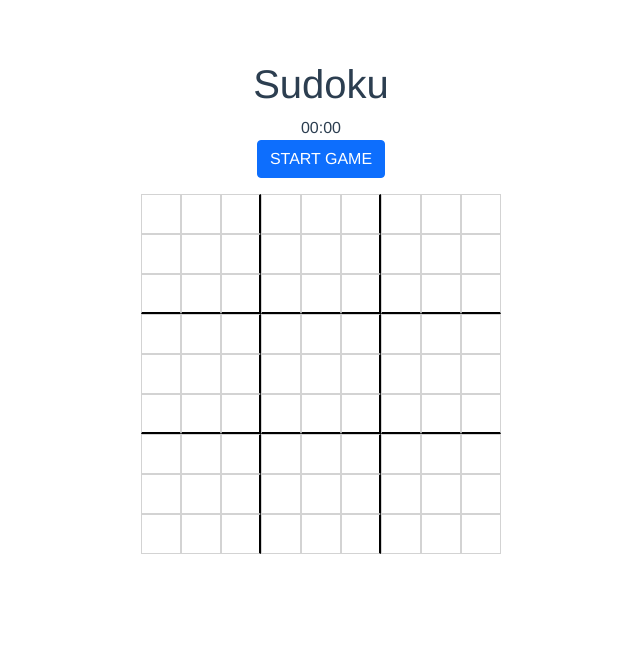
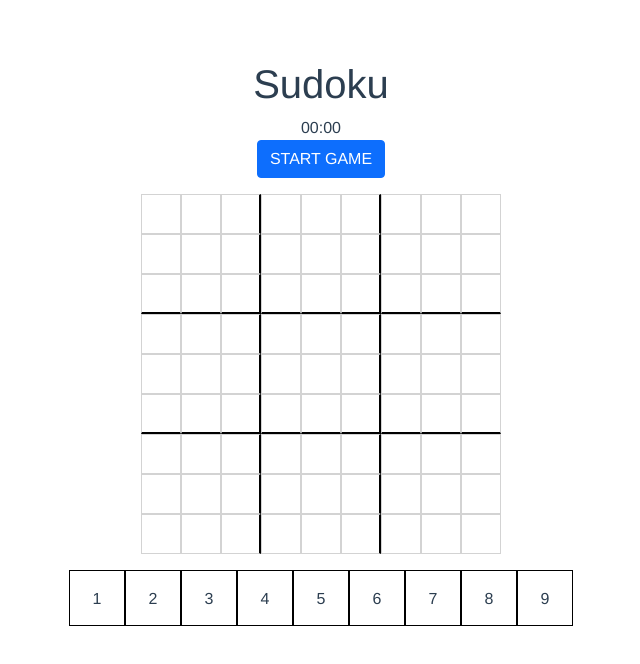
Before and after one commit to ririro93/vue_sudoku, a Vue app: page / in a window 1280 px wide. Shown: the top 664 px of the page, without its empty margins (319-959 px from the left). Built offline with nearby package versions, Linux system fonts and the light colour scheme.

Commit message:
Feat: added NumberInput component

```diff
--- a/src/App.vue
+++ b/src/App.vue
@@ -2,14 +2,52 @@
   <div id="app">
     <h1>Sudoku</h1>
     <GameInfo @game-start="onGameStart" />
-    <Board />
+    <Board
+      :board="board"
+      :squareClasses="squareClasses"
+      @square-click="onSquareClick"
+    />
+    <NumberInput
+      :numberClasses="numberClasses"
+      @number-click="onNumberClick"
+    />
   </div>
 </template>
 
 <script>
 import GameInfo from '@/components/GameInfo.vue'
 import Board from '@/components/Board.vue'
-// import NumberInput from '@/components/NumberInput.vue'
+import NumberInput from '@/components/NumberInput.vue'
+
+const board = []
+const squareClasses = {}
+const numberClasses = {}
+
+// initialize Board
+for (let i=0; i<9; i++) {
+  let rows = []
+  for (let j=0; j<9; j++) {
+    const squareId = 9 * i + j
+    squareClasses[squareId] = {
+      'border-right': false,
+      'border-bot': false,
+      'selected': false
+    }
+    rows.push('')
+    if (j === 2 || j === 5 ) {
+      squareClasses[squareId]['border-right'] = true
+    }
+    if (i === 2 || i === 5) {
+      squareClasses[squareId]['border-bot'] = true
+    }
+  }
+  board.push(rows)
+}
+
+// initialize NumberInput
+for (let i=1; i<10; i++) {
+  numberClasses[i] = {'selected': false}
+}
 
 export default {
   name: 'App',
@@ -17,12 +55,35 @@ export default {
   components: {
     GameInfo,
     Board,
-    // NumberInput
+    NumberInput
+  },
+
+  data: function () {
+    return {
+      // for Board
+      board,
+      squareClasses,
+      selectedSquare: 0,
+
+      // for NumberInput
+      numberClasses,
+      selectedNumber: 1
+    }
   },
 
   methods: {
     onGameStart: function () {
       console.log('Game Start from app')
+    },
+    onSquareClick: function ([r, c]) {
+      this.squareClasses[this.selectedSquare]['selected'] = false
+      this.selectedSquare = 9 * r + c
+      this.squareClasses[this.selectedSquare]['selected'] = true
+    },
+    onNumberClick: function (num) {
+      this.numberClasses[this.selectedNumber]['selected'] = false
+      this.selectedNumber = num
+      this.numberClasses[this.selectedNumber]['selected'] = true
     }
   }
 }
--- a/src/components/Board.vue
+++ b/src/components/Board.vue
@@ -3,7 +3,7 @@
   <div class="d-flex justify-content-center" v-for="(row, r) in board" :key="r" >
     <div
       class="square"
-      v-bind:class="{ 'border-right': borderRight[r][c], 'border-bot': borderBottom[r][c] }"
+      :class="squareClasses[9*r + c]"
       v-for="(square, c) in row"
       :key="9*r + c"
       @click="onClickSquare(r, c)"
@@ -15,46 +15,19 @@
 </template>
 
 <script>
-const board = []
-const borderRight = []
-const borderBottom = []
 
-for (let i=0; i<9; i++) {
-  let rows = []
-  let rowRight = []
-  let rowBottom = []
-  for (let j=0; j<9; j++) {
-    rows.push('')
-    if (j === 2 || j === 5 ) {
-      rowRight.push(true)
-    } else {
-      rowRight.push(false)
-    }
-    if (i === 2 || i === 5) {
-      rowBottom.push(true)
-    } else {
-      rowBottom.push(false)
-    }
-  }
-  board.push(rows)
-  borderRight.push(rowRight)
-  borderBottom.push(rowBottom)
-}
 
 export default {
   name: 'Board',
 
-  data: function () {
-    return {
-      board,
-      borderRight,
-      borderBottom
-    }
+  props: {
+    board: Array,
+    squareClasses: Object
   },
 
   methods: {
     onClickSquare: function (r, c) {
-      console.log(r, c, 'value:', this.board[r][c])
+      this.$emit('square-click', [r, c])
     }
   }
 }
@@ -72,7 +45,11 @@ export default {
   border-right: 2px black solid;
 }
 
-.border-bot{
+.border-bot {
   border-bottom: 2px black solid;
 }
+
+.selected {
+  background-color: lightgray;
+}
 </style>
--- a/src/components/NumberInput.vue
+++ b/src/components/NumberInput.vue
@@ -0,0 +1,51 @@
+<template>
+  <div class="d-flex justify-content-center">
+    <div
+      class="number-btn"
+      :class="numberClasses[num]"
+      v-for="num in numbers"
+      :key="num"
+      @click="onNumberClick(num)"
+    >
+      {{ num }}
+    </div>
+  </div>
+</template>
+
+<script>
+const numbers = []
+for (let i=1; i < 10; i++) {
+  numbers.push(i)
+}
+
+export default {
+  name: 'NumberInput',
+
+  props: {
+    numberClasses: Object
+  },
+
+  data: function () {
+    return {
+      numbers
+    }
+  },
+
+  methods: {
+    onNumberClick: function (num) {
+      this.$emit('number-click', num)
+    }
+  }
+
+
+}
+</script>
+
+<style>
+.number-btn {
+  border: 1px solid black;
+  width: 7vh;
+  height: 7vh;
+  line-height: 7vh;
+}
+</style>
```
